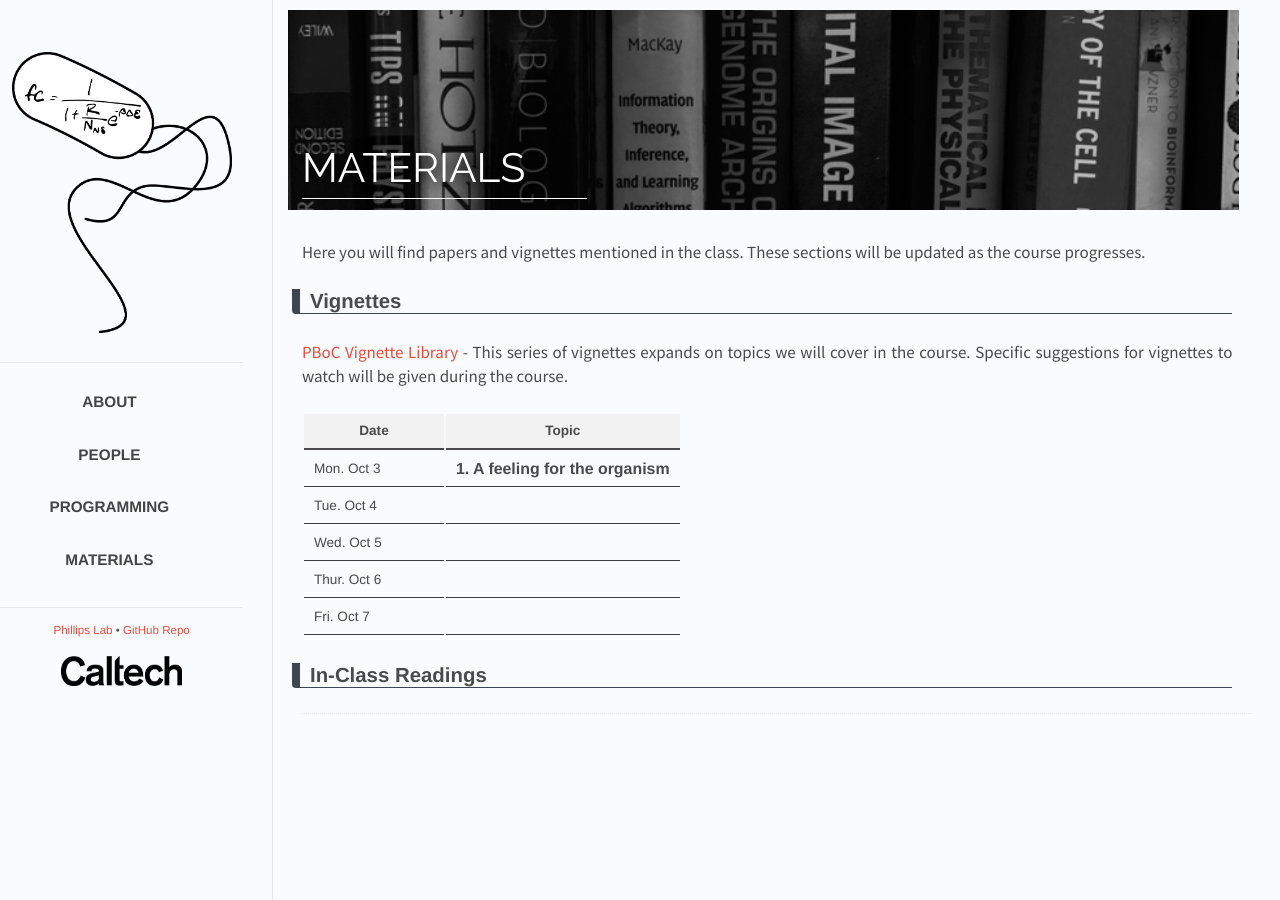
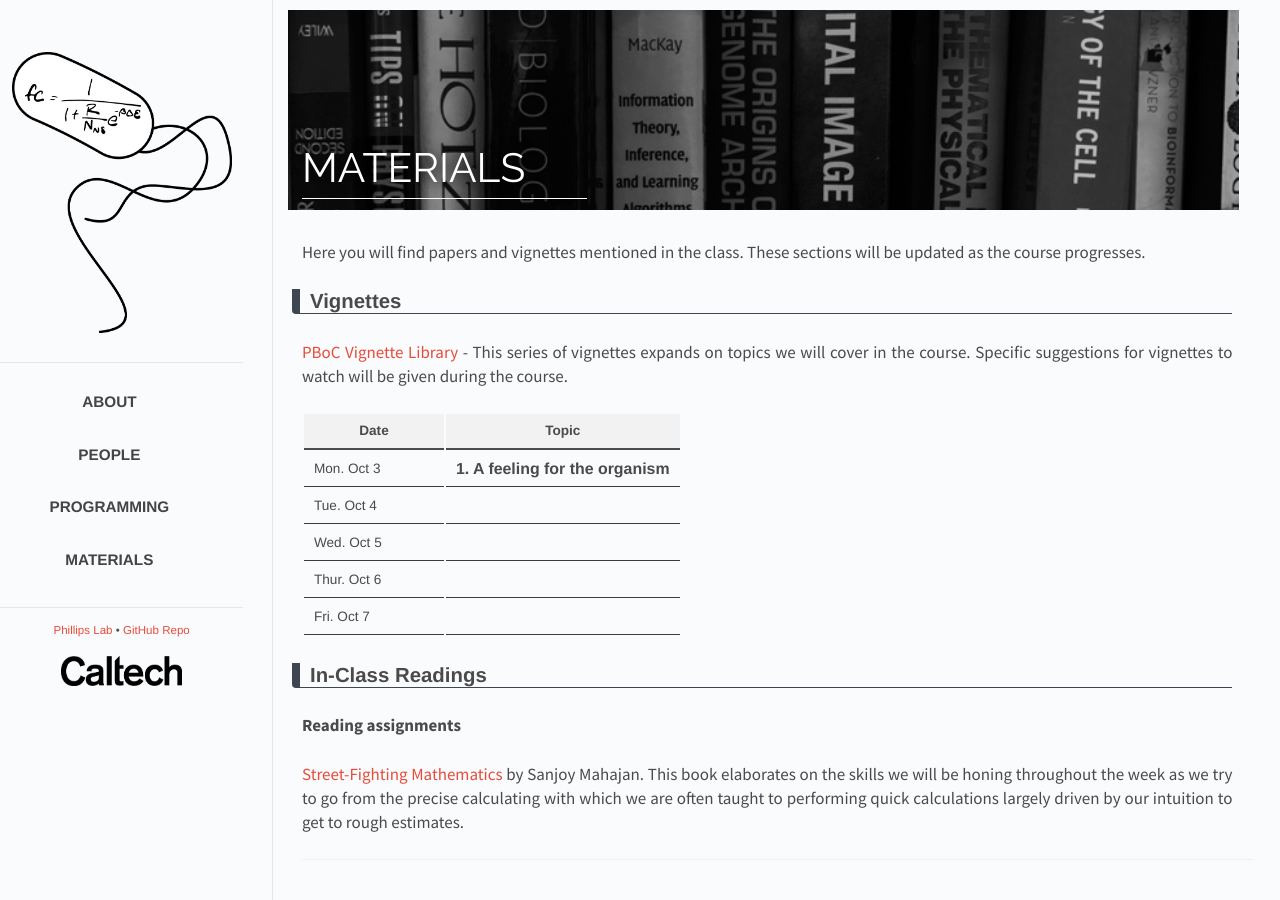
Before and after one commit to RPGroup-PBoC/pboc22_dresden, a Jekyll site: the page built from _posts/2022-01-28-materials.md, in a window 1280 px wide. Built offline with Jekyll 4.4.1, drawn with Linux system fonts in a browser that asks for light colours.

Commit message:
street fighting mathematics

```diff
--- a/_data/papers.yaml
+++ b/_data/papers.yaml
@@ -1,3 +1,5 @@
+
+ Reading assignments:
  - title: "Street-Fighting Mathematics"
    author: "Sanjoy Mahajan"
    description: "This book elaborates on the skills we will be honing throughout the week as we try to go from the precise calculating with which we are often taught to performing quick calculations largely driven by our intuition to get to rough estimates."
```
